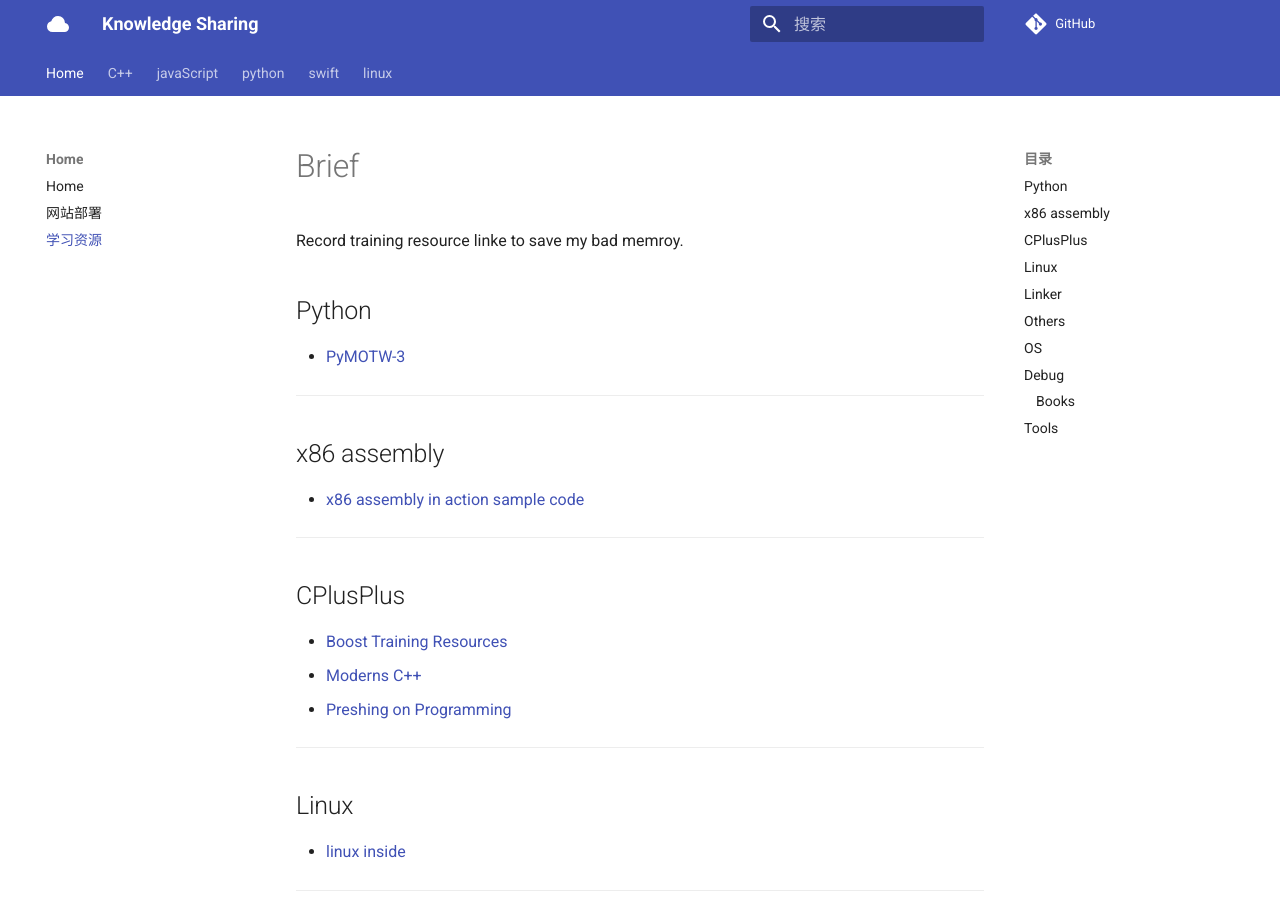
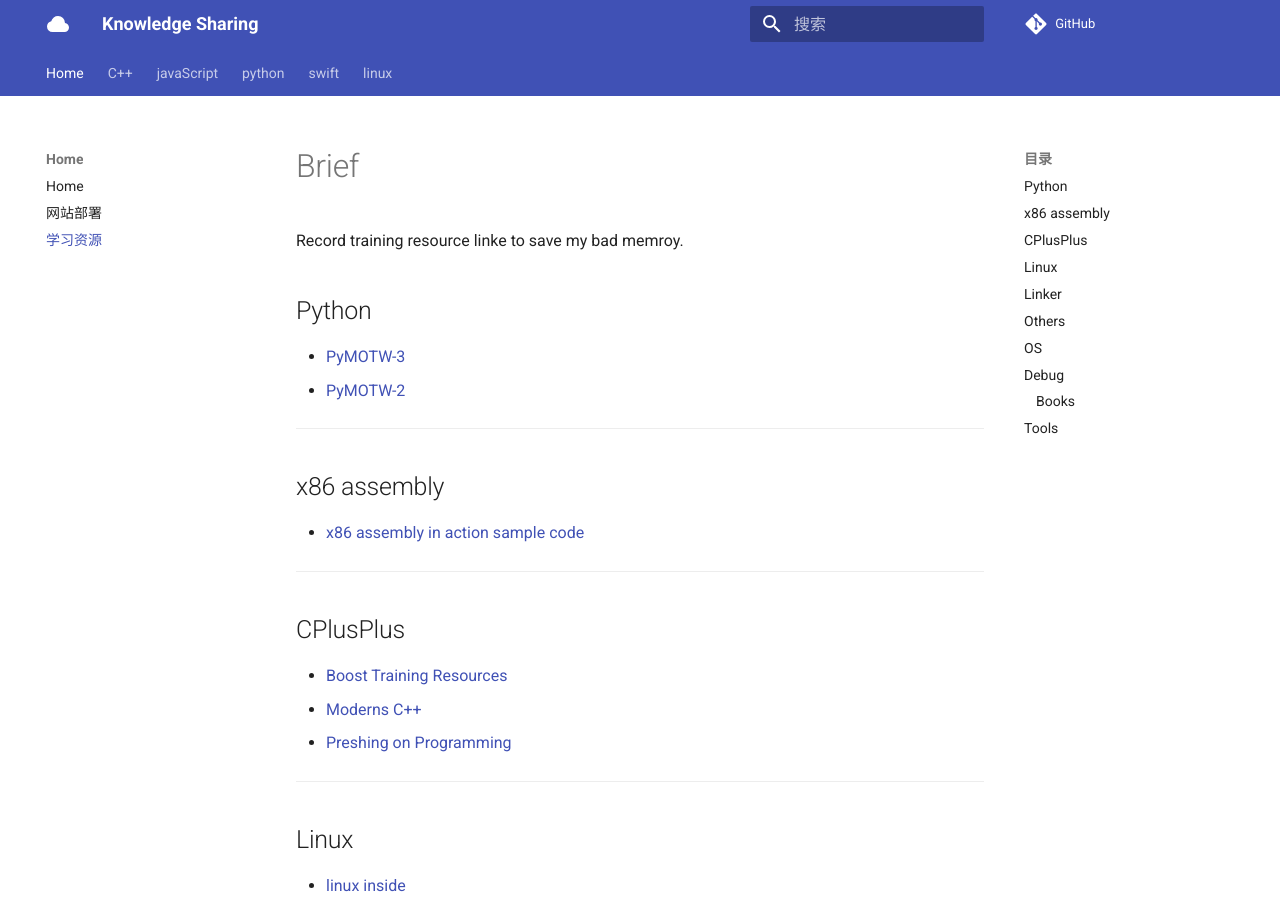
Before and after one commit to zhoukaidev/ks_blog, an MkDocs documentation site: the page built from docs/trainingResource.md, in a window 1280 px wide and 900 px high. Built offline with MkDocs 1.6.1 and Material for MkDocs 9.7.7, drawn with Linux system fonts in a browser that asks for light colours; comment, search, counter and statistics services are not loaded.

Commit message:
Update trainingResource.md

```diff
--- a/docs/trainingResource.md
+++ b/docs/trainingResource.md
@@ -5,6 +5,7 @@ Record training resource linke to save my bad memroy.
 ## Python
 
 *  [PyMOTW-3](https://pymotw.com/3/index.html)
+*  [PyMOTW-2](https://pymotw.com/2/)
 
 ---
 
```
